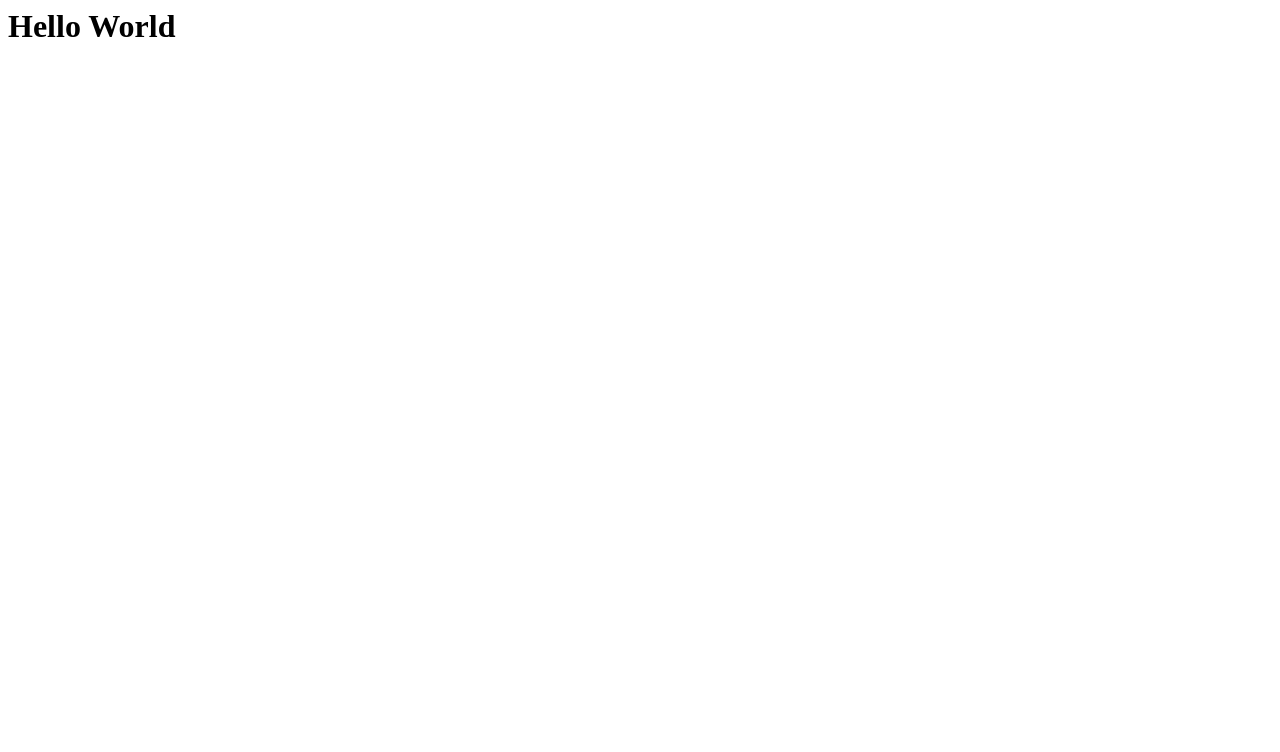
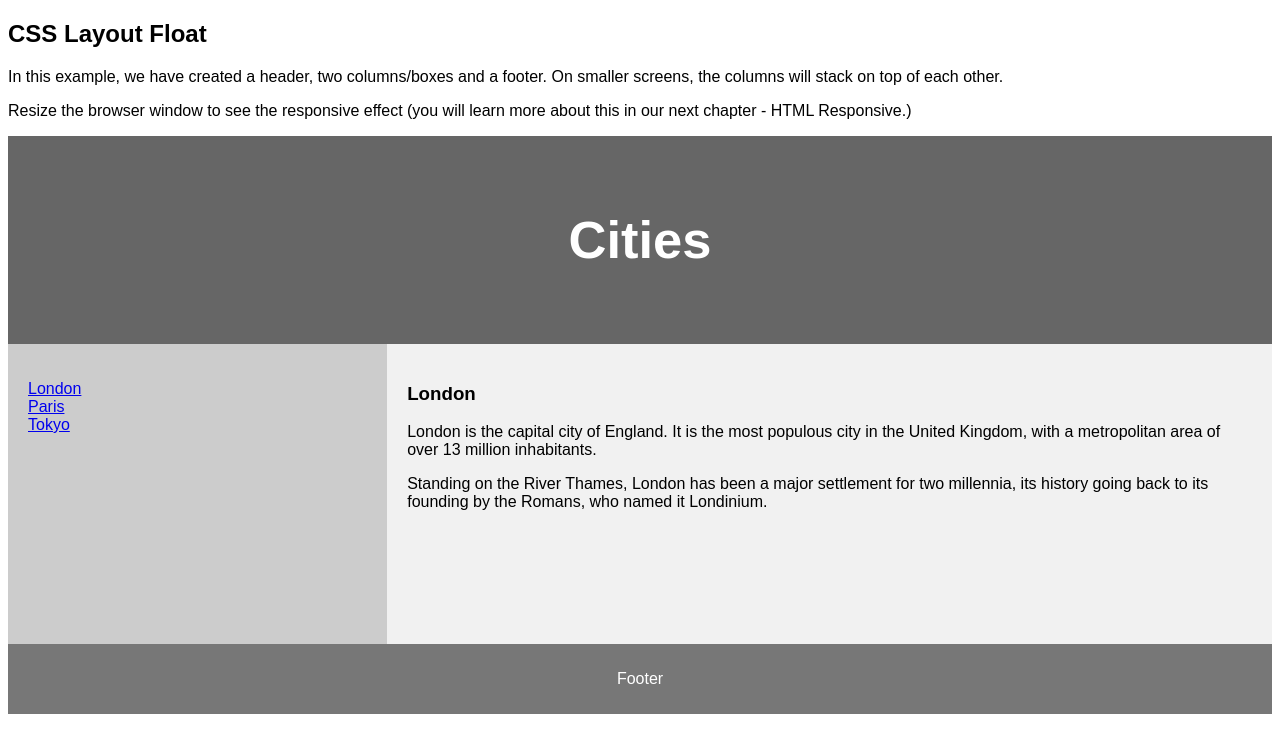
Before and after one commit to syihabudin081/syihab_upn_zetta_learning, a plain HTML site: page index.html in a window 1280 px wide. Drawn offline with Linux system fonts and the light colour scheme.

Commit message:
day-1-changes

```diff
--- a/index.html
+++ b/index.html
@@ -1,8 +1,103 @@
-<html>
-    <head>
-        <title>Title Day 1</title>
-    </head>
-    <body>
-        <h1>Hello World</h1>
-    </body>
+<!DOCTYPE html>
+<html lang="en">
+<head>
+<title>CSS Template</title>
+<meta charset="utf-8">
+<meta name="viewport" content="width=device-width, initial-scale=1">
+<style>
+* {
+  box-sizing: border-box;
+}
+
+body {
+  font-family: Arial, Helvetica, sans-serif;
+}
+
+/* Style the header */
+header {
+  background-color: #666;
+  padding: 30px;
+  text-align: center;
+  font-size: 35px;
+  color: white;
+}
+
+/* Create two columns/boxes that floats next to each other */
+nav {
+  float: left;
+  width: 30%;
+  height: 300px; /* only for demonstration, should be removed */
+  background: #ccc;
+  padding: 20px;
+}
+
+/* Style the list inside the menu */
+nav ul {
+  list-style-type: none;
+  padding: 0;
+}
+
+article {
+  float: left;
+  padding: 20px;
+  width: 70%;
+  background-color: #f1f1f1;
+  height: 300px; /* only for demonstration, should be removed */
+}
+
+/* Clear floats after the columns */
+section::after {
+  content: "";
+  display: table;
+  clear: both;
+}
+
+/* Style the footer */
+footer {
+  background-color: #777;
+  padding: 10px;
+  text-align: center;
+  color: white;
+}
+
+/* Responsive layout - makes the two columns/boxes stack on top of each other instead of next to each other, on small screens */
+@media (max-width: 600px) {
+  nav, article {
+    width: 100%;
+    height: auto;
+  }
+}
+</style>
+</head>
+<body>
+
+<h2>CSS Layout Float</h2>
+<p>In this example, we have created a header, two columns/boxes and a footer. On smaller screens, the columns will stack on top of each other.</p>
+<p>Resize the browser window to see the responsive effect (you will learn more about this in our next chapter - HTML Responsive.)</p>
+
+<header>
+  <h2>Cities</h2>
+</header>
+
+<section>
+  <nav>
+    <ul>
+      <li><a href="#">London</a></li>
+      <li><a href="#">Paris</a></li>
+      <li><a href="#">Tokyo</a></li>
+    </ul>
+  </nav>
+
+  <article>
+    <h1>London</h1>
+    <p>London is the capital city of England. It is the most populous city in the  United Kingdom, with a metropolitan area of over 13 million inhabitants.</p>
+    <p>Standing on the River Thames, London has been a major settlement for two millennia, its history going back to its founding by the Romans, who named it Londinium.</p>
+  </article>
+</section>
+
+<footer>
+  <p>Footer</p>
+</footer>
+
+</body>
 </html>
```
